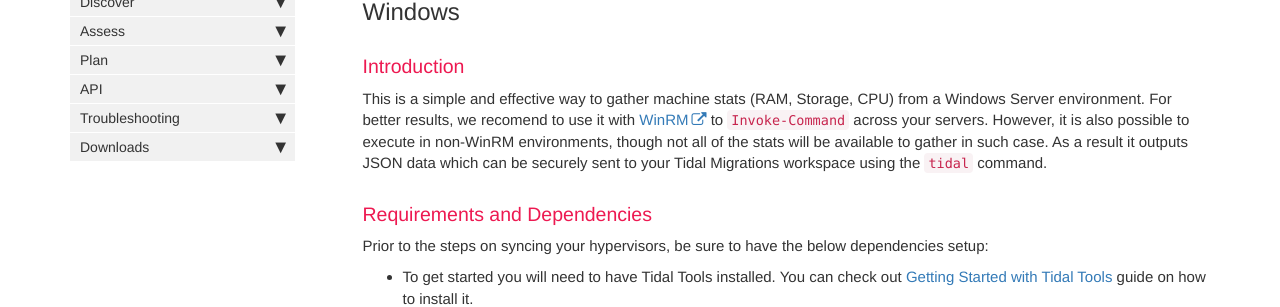
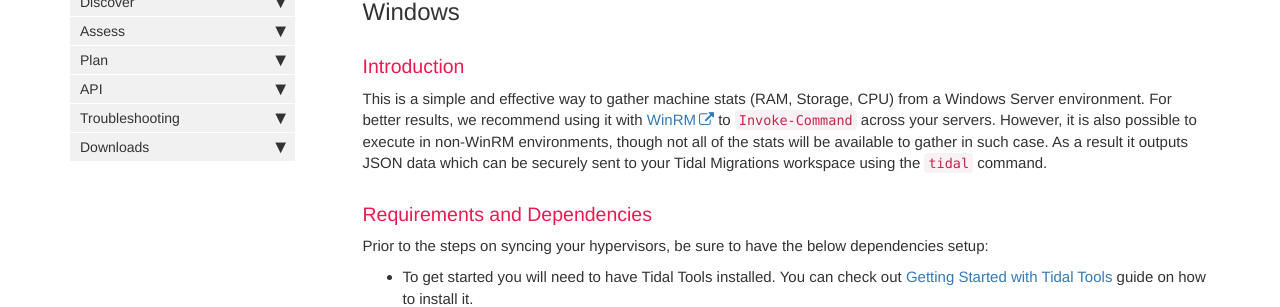
Before and after one commit to tidalmigrations/tidalmigrations.github.io, a Jekyll site: the page built from pages/tidal tools/machine_stats.md, in a window 1280 px wide and 900 px high, scrolled down 771 px. Shown: the part 170-477 px from the top of the window. Built offline with Jekyll 4.4.1, drawn with Linux system fonts in a browser that asks for light colours; nearby versions of some CDN libraries; comment, search, counter and statistics services are not loaded.

Commit message:
Update pages/tidal tools/machine_stats.md
Co-authored-by: Mario Mejia <jmariomejiap@gmail.com>

```diff
--- a/pages/tidal tools/machine_stats.md
+++ b/pages/tidal tools/machine_stats.md
@@ -33,7 +33,7 @@ Migrations." %}
 ### Introduction
 
 This is a simple and effective way to gather machine stats (RAM, Storage, CPU)
-from a Windows Server environment. For better results, we recomend to use it
+from a Windows Server environment. For better results, we recommend using it
 with
 [WinRM](https://docs.microsoft.com/en-us/windows/win32/winrm/installation-and-configuration-for-windows-remote-management)
 to `Invoke-Command` across your servers. However, it is also possible to
```
